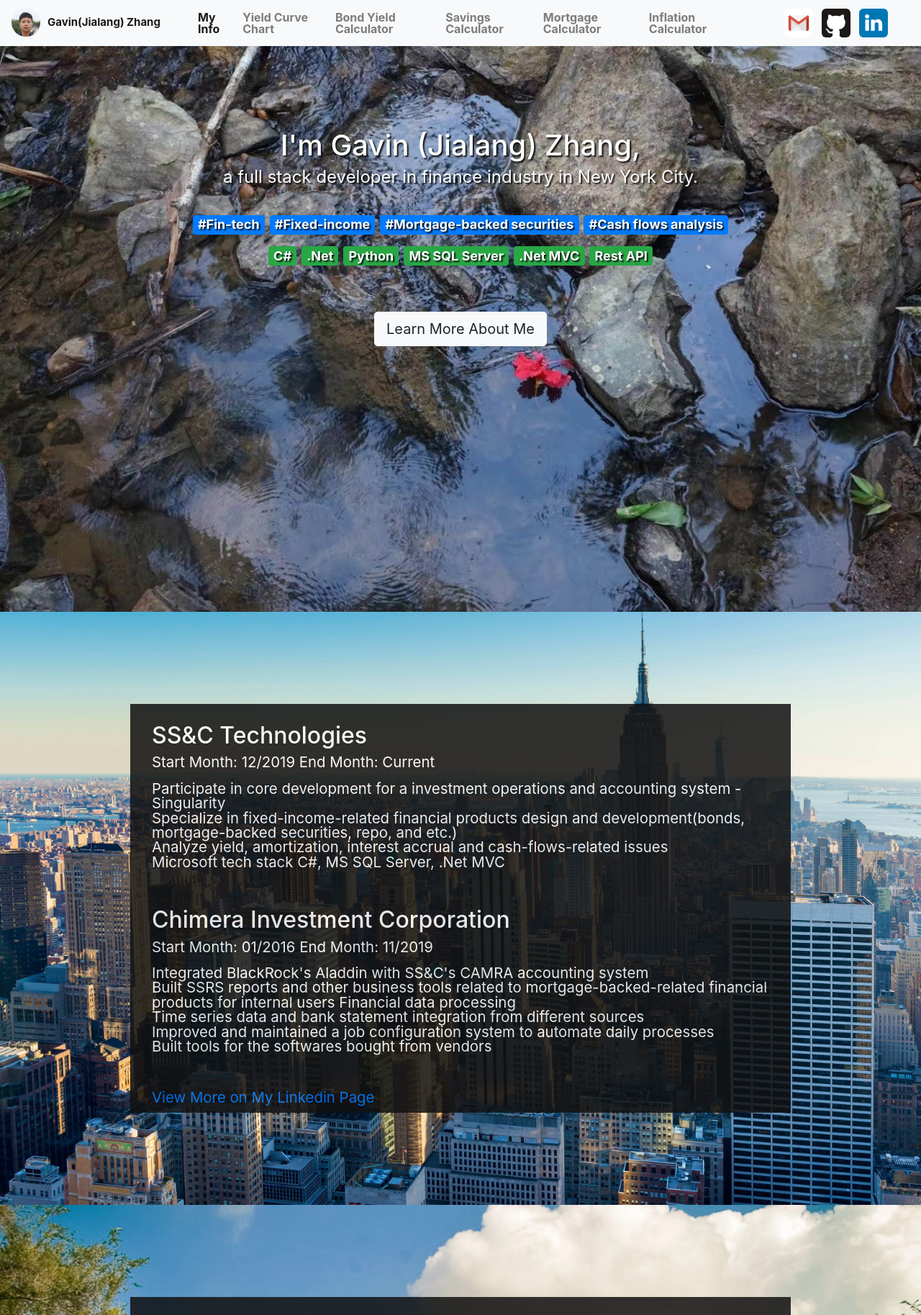
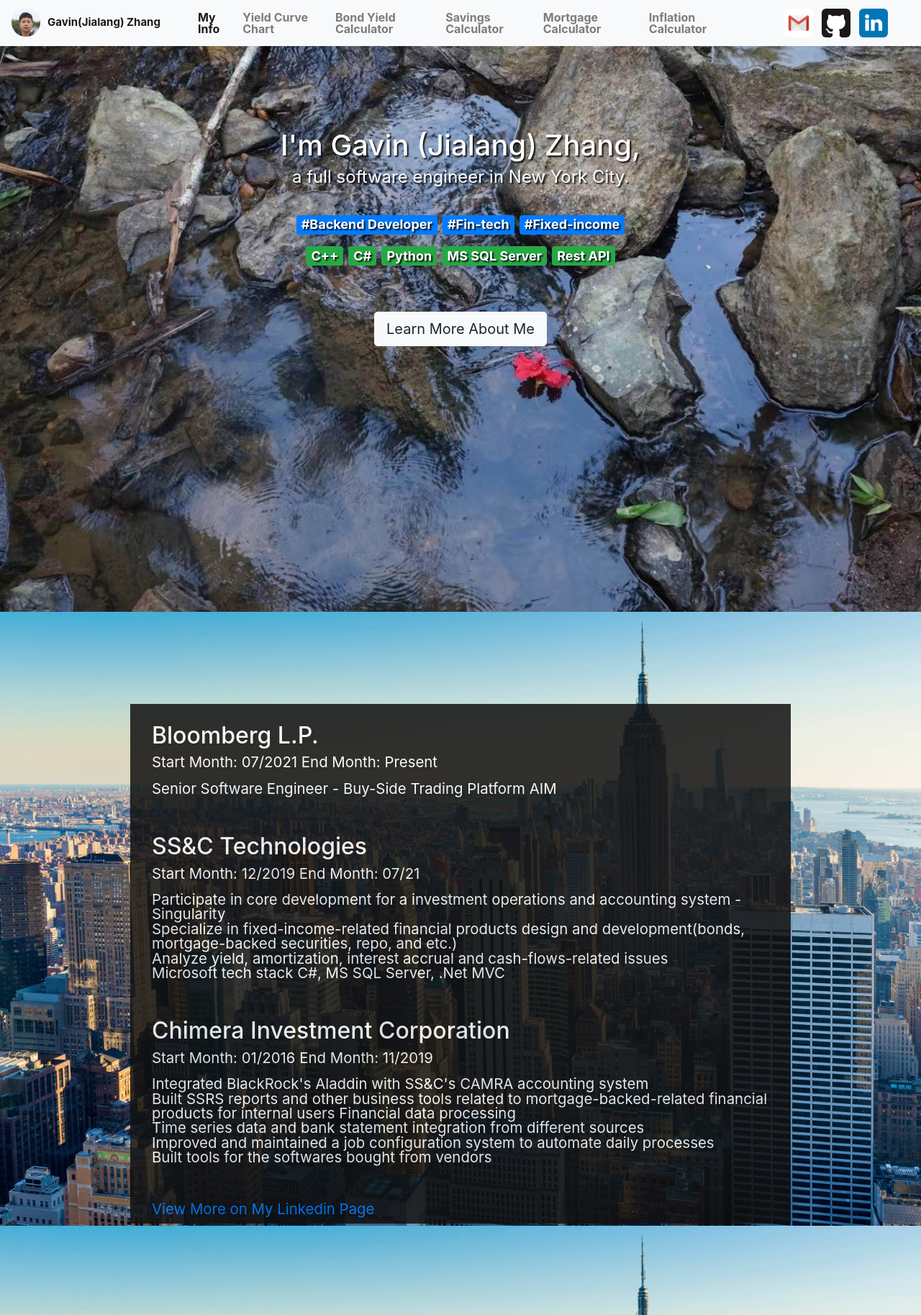
Before and after one commit to gavinz0228/homepage, a Flask app: page / in a window 1280 px wide. Shown: the top 1827 px of the page at 72% size. Run offline with Flask 2, Linux system fonts and the light colour scheme; some libraries are stand-ins or nearby versions.

Commit message:
updated work experience

```diff
--- a/HomePage0.3/app.py
+++ b/HomePage0.3/app.py
@@ -94,9 +94,16 @@ def get_resume():
   ],
   "positions": [
     {
+      "company": "Bloomberg L.P.",
+      "startDate": "07/2021",
+      "endDate": "Present",
+      "location": "731 Lexington Ave, New York, NY 10022",
+      "summary": "Senior Software Engineer - Buy-Side Trading Platform AIM"
+    },
+    {
       "company": "SS&C Technologies",
       "startDate": "12/2019",
-      "endDate": "Current",
+      "endDate": "07/21",
       "location": "24 W. 25th Street, New York, NY 10010",
       "summary": "Participate in core development for a investment operations and accounting system - Singularity\\nSpecialize in fixed-income-related financial products design and development(bonds, mortgage-backed securities, repo, and etc.) \\nAnalyze yield, amortization, interest accrual and cash-flows-related issues \\nMicrosoft tech stack C#, MS SQL Server, .Net MVC\\n"
     },
--- a/HomePage0.3/static/js/myInfo.js
+++ b/HomePage0.3/static/js/myInfo.js
@@ -12,6 +12,7 @@ function loadProfile()
           console.log(res.data);
           $("#job0").html(renderJob(res.data.positions[0]));
           $("#job1").html(renderJob(res.data.positions[1]));
+          $("#job2").html(renderJob(res.data.positions[2]));
           $("#education").html(renderEducation(res.data.educations[0]));
 
       })
--- a/HomePage0.3/templates/myInfo.html
+++ b/HomePage0.3/templates/myInfo.html
@@ -10,21 +10,21 @@
         <div class ="parallax-stream">
             <div class="parallax-content">
                 <h1>I'm Gavin (Jialang) Zhang, </h1>
-                <p>a full stack developer in finance industry in New York City. </p>
+                <p>a full software engineer in New York City. </p>
                 <br/>
                 <p>
+                    <span class="badge badge-primary">#Backend Developer</span>
                     <span class="badge badge-primary">#Fin-tech</span>
                     <span class="badge badge-primary">#Fixed-income</span>
-                    <span class="badge badge-primary">#Mortgage-backed securities</span>
-                    <span class="badge badge-primary">#Cash flows analysis</span>
+
+
                 </p>
 
                 <p>
+                    <span class="badge badge-success">C++</span>
                     <span class="badge badge-success">C#</span>
-                    <span class="badge badge-success">.Net</span>
                     <span class="badge badge-success">Python</span>
                     <span class="badge badge-success">MS SQL Server</span>
-                    <span class="badge badge-success">.Net MVC </span>
                     <span class="badge badge-success">Rest API </span>
                 </p>
                 <br/>
@@ -41,6 +41,8 @@
                     <h1>I work and live in New York City!</h1>
                 </div>
                 <div id="job1" class="text-background">
+                </div>
+                <div id="job2" class="text-background">
                 </div>
                 <div class="text-background">
                     <a href="https://www.linkedin.com/in/jialang-zhang-91785271/">View More on My Linkedin Page</a>
```
